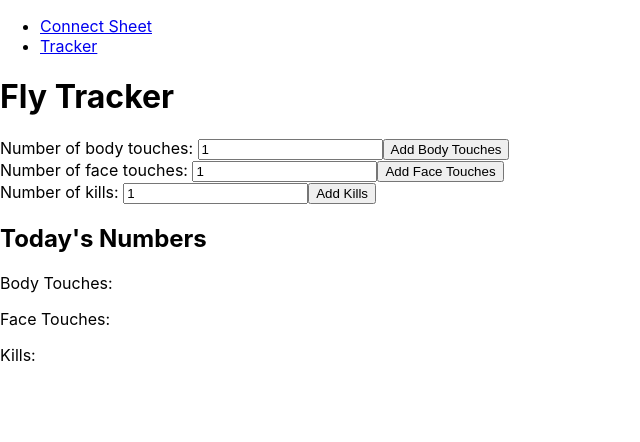
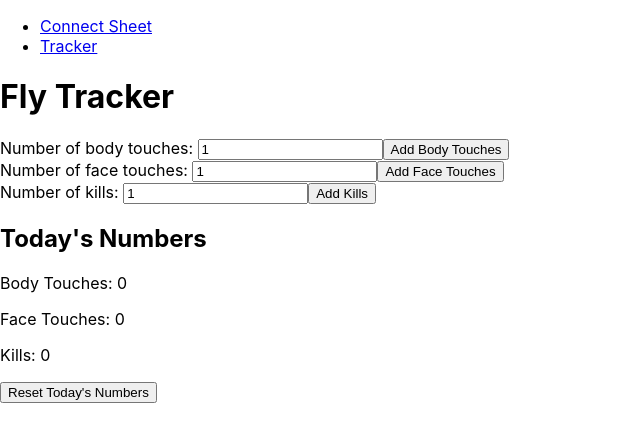
Before and after one commit to jonathan-woodruff/fly-tracker, a React (Create React App) app: page /tracker in a window 1280 px wide. Shown: the top 442 px of the page, without its empty margins (0-640 px from the left). Built offline with nearby package versions, Linux system fonts and the light colour scheme.

Commit message:
fix select variables in formsSlice and add reset button

```diff
--- a/src/components/Tracker.js
+++ b/src/components/Tracker.js
@@ -14,6 +14,7 @@ import BodyTouches from '../features/BodyTouches';
 import FaceTouches from '../features/FaceTouches';
 import Kills from '../features/Kills';
 import DailySummary from '../features/DailySummary';
+import Reset from '../features/Reset';
 
 export default function Tracker() {
 
@@ -24,6 +25,7 @@ export default function Tracker() {
       <FaceTouches />
       <Kills />
       <DailySummary />
+      <Reset />
     </>
   );
 }
--- a/src/features/DailySummary.js
+++ b/src/features/DailySummary.js
@@ -6,7 +6,6 @@ export default function DailySummary() {
   const numBodyTouches = useSelector(selectBodyTouches);
   const numFaceTouches = useSelector(selectFaceTouches);
   const numKills = useSelector(selectKills);
-  alert(numBodyTouches);
 
   return (
     <>
--- /dev/null
+++ b/src/features/Reset.js
@@ -0,0 +1,15 @@
+import React from "react";
+import { useDispatch } from "react-redux";
+import { resetNums } from "./formsSlice";
+
+export default function Reset() {
+  const dispatch = useDispatch();
+
+  const handleClick = () => {
+    dispatch(resetNums());
+  }
+
+  return (
+    <button onClick={handleClick}>Reset Today's Numbers</button>
+  );
+}
--- a/src/features/formsSlice.js
+++ b/src/features/formsSlice.js
@@ -11,21 +11,21 @@ const options = {
         addNums: (state, action) => {
             const {type, amount} = action.payload;
             state[type] += Number(amount);
-        }/*,
+        },
         resetNums: (state) => {
             state.bodyTouches = 0;
             state.faceTouches = 0;
             state.kills = 0;
-        }*/
+        }
     }
 };
 
 const formsSlice = createSlice(options);
 
-export const selectBodyTouches = (state) => state.bodyTouches;
-export const selectFaceTouches = (state) => state.faceTouches;
-export const selectKills = (state) => state.kills;
+export const selectBodyTouches = (state) => state.forms.bodyTouches;
+export const selectFaceTouches = (state) => state.forms.faceTouches;
+export const selectKills = (state) => state.forms.kills;
 
-export const {addNums/*, resetNums*/} = formsSlice.actions;
+export const {addNums, resetNums} = formsSlice.actions;
 
 export default formsSlice.reducer;
```
